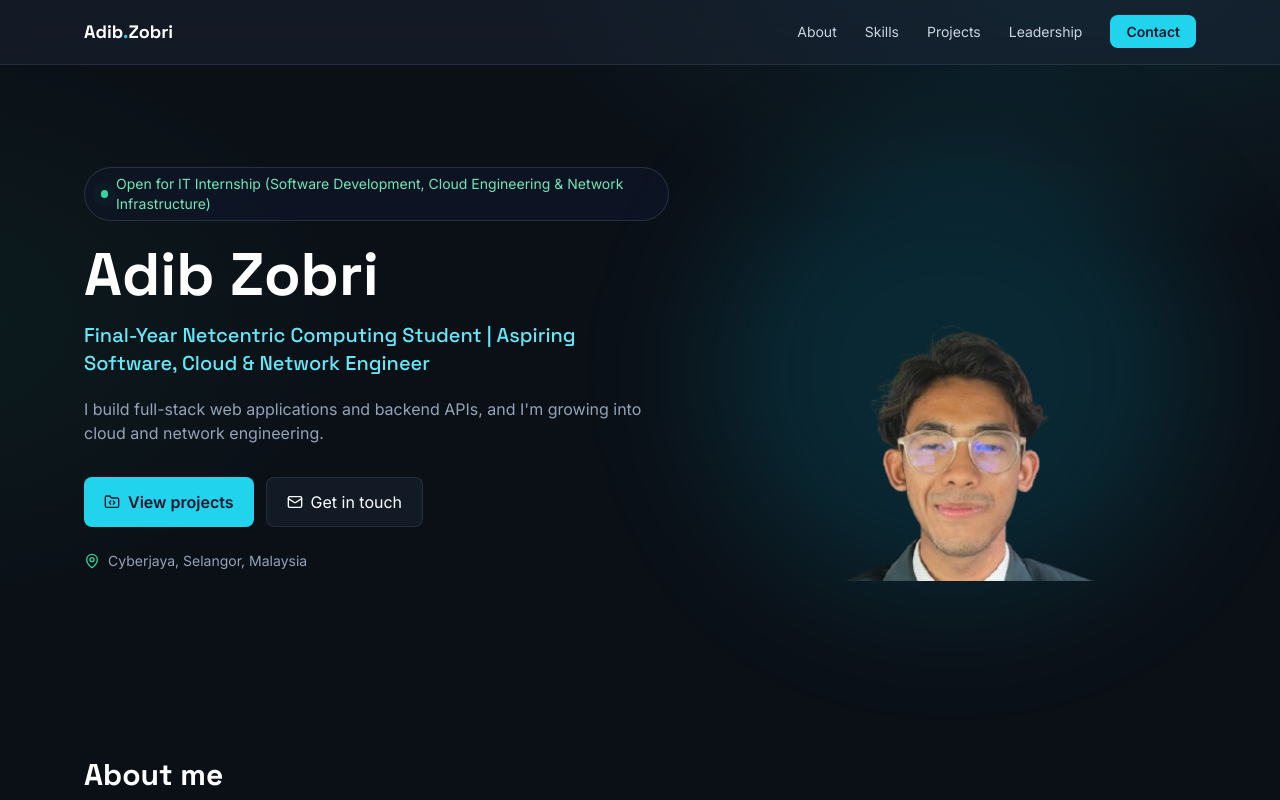
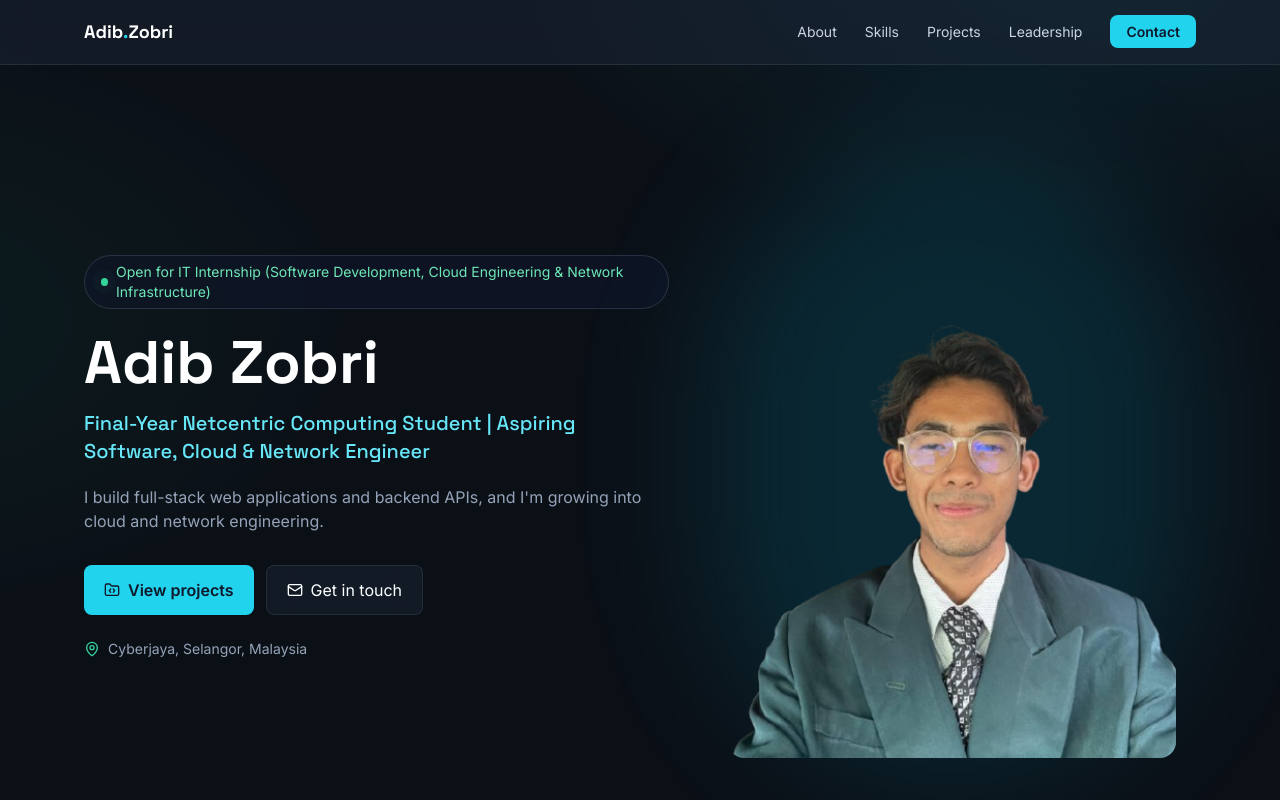
Before and after one commit to AdibTyphoon/adibzobri.github.io, a plain HTML site: page index.html in a window 1280 px wide. Shown: the top 800 px of the page. Drawn offline with nearby package versions, Linux system fonts and the light colour scheme.

Commit message:
Show full profile image without radial mask cropping

```diff
--- a/index.html
+++ b/index.html
@@ -56,10 +56,10 @@ tailwind.config = { theme: { extend: { fontFamily: { display: ['Space Grotesk','
     <p class="mt-6 text-sm text-slate-400 inline-flex items-center gap-2"><i data-lucide="map-pin" class="w-4 h-4 text-emerald-400"></i>Cyberjaya, Selangor, Malaysia</p>
   </div>
 
-  <!-- PROFILE PHOTO: Tanpa border / kotak, blend terus dengan background -->
+  <!-- PROFILE PHOTO: Full image tanpa mask terpotong -->
   <div class="relative mx-auto w-full max-w-md flex items-center justify-center">
     <div class="absolute -inset-4 rounded-full bg-cyan-500/15 blur-3xl pointer-events-none" aria-hidden="true"></div>
-    <img src="adib-profile.png" alt="Portrait of Muhammad Adib Bin Ahmad Zobri" class="relative w-full h-auto max-h-[420px] object-cover object-top rounded-2xl [mask-image:radial-gradient(ellipse_85%_85%_at_50%_45%,black_65%,transparent_100%)]">
+    <img src="adib-profile.png" alt="Portrait of Muhammad Adib Bin Ahmad Zobri" class="relative w-full h-auto object-contain rounded-2xl">
   </div>
 </section>
 
```
